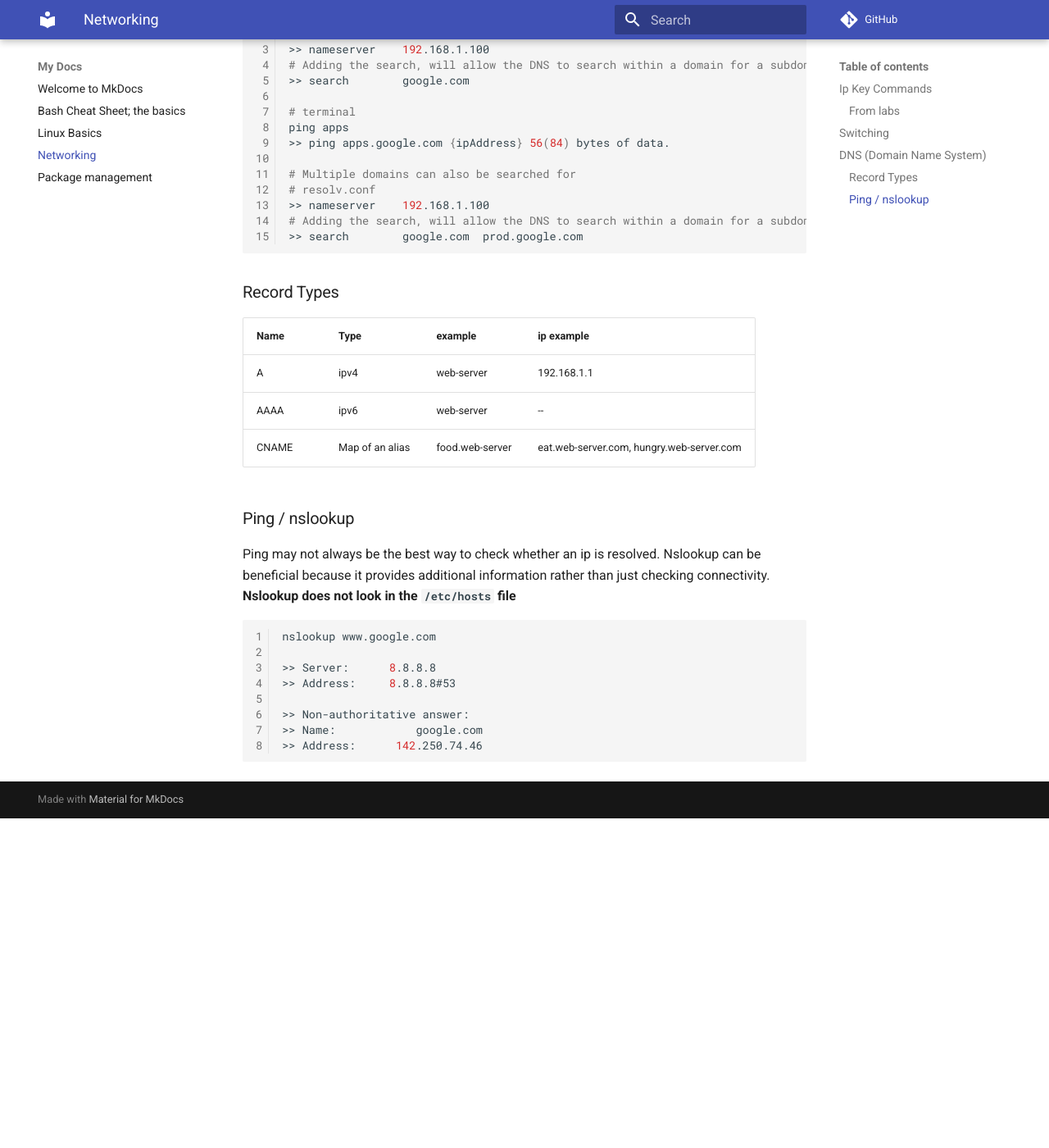
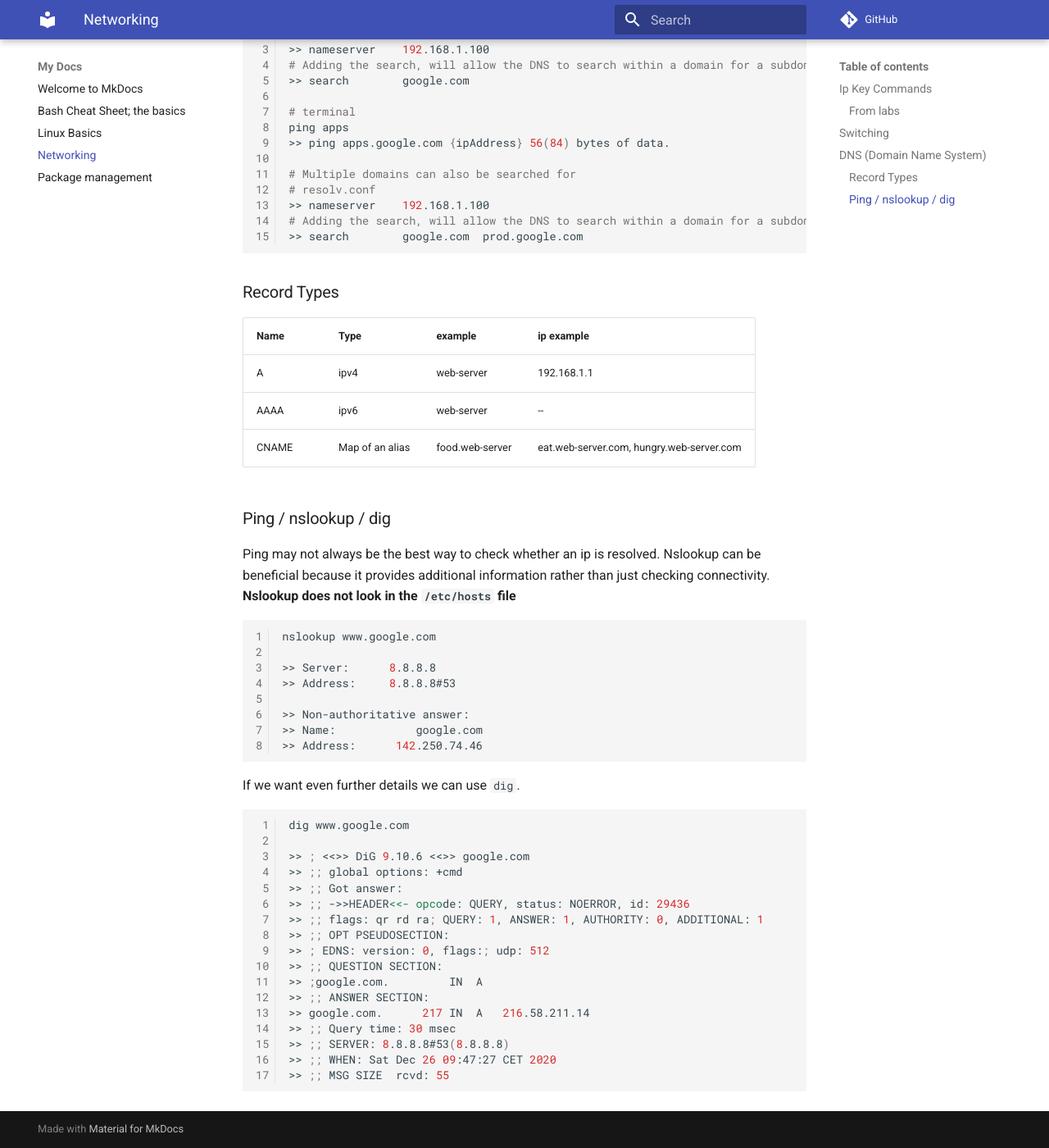
Before and after one commit to rytligc/dev-docs, an MkDocs documentation site: the page built from docs/networking.md, in a window 1280 px wide and 1400 px high, scrolled down 3273 px. Shown: the whole window at 82% size. Built offline with MkDocs 1.6.1 and Material for MkDocs 9.7.7, drawn with Linux system fonts in a browser that asks for light colours; comment, search, counter and statistics services are not loaded; before the commit the page ends 4271 px from its top, so only the background shows below that.

Commit message:
updated networking with dig

````diff
--- a/docs/networking.md
+++ b/docs/networking.md
@@ -128,7 +128,7 @@ ping apps
 |AAAA|ipv6|web-server|--|2001:0db8:85a3:0000:0000:8a2e:0370:7734|
 |CNAME|Map of an alias|food.web-server|eat.web-server.com, hungry.web-server.com|
 
-### Ping / nslookup
+### Ping / nslookup / dig
 
 Ping may not always be the best way to check whether an ip is resolved. Nslookup can be beneficial because it provides additional information rather than just checking connectivity. **Nslookup does not look in the ``/etc/hosts`` file**
 
@@ -142,3 +142,25 @@ nslookup www.google.com
 >> Name:	        google.com
 >> Address:      142.250.74.46
 ```
+
+If we want even further details we can use ``dig``.
+
+```bash
+dig www.google.com
+
+>> ; <<>> DiG 9.10.6 <<>> google.com
+>> ;; global options: +cmd
+>> ;; Got answer:
+>> ;; ->>HEADER<<- opcode: QUERY, status: NOERROR, id: 29436
+>> ;; flags: qr rd ra; QUERY: 1, ANSWER: 1, AUTHORITY: 0, ADDITIONAL: 1
+>> ;; OPT PSEUDOSECTION:
+>> ; EDNS: version: 0, flags:; udp: 512
+>> ;; QUESTION SECTION:
+>> ;google.com.			IN	A
+>> ;; ANSWER SECTION:
+>> google.com.		217	IN	A	216.58.211.14
+>> ;; Query time: 30 msec
+>> ;; SERVER: 8.8.8.8#53(8.8.8.8)
+>> ;; WHEN: Sat Dec 26 09:47:27 CET 2020
+>> ;; MSG SIZE  rcvd: 55
+```
````
